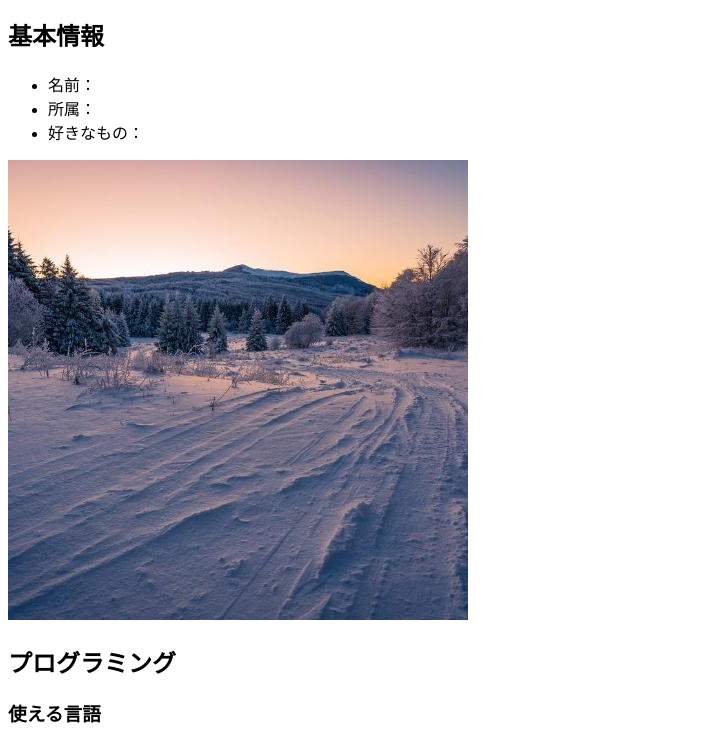
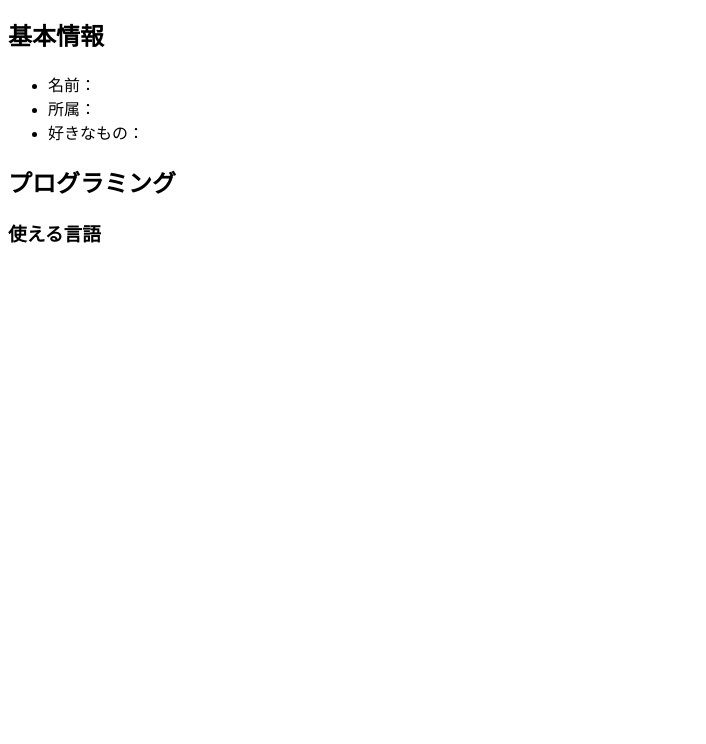
Before and after one commit to Nature-07/Nature-07.github.io, a plain HTML site: page index.html in a window 1280 px wide. Shown: the part 116-860 px from the top of the page, without its empty margins (0-706 px from the left). After the commit the page ends 800 px from the top, so only its background shows below. Drawn offline with Linux system fonts and the light colour scheme.

Commit message:
Update index.html

```diff
--- a/index.html
+++ b/index.html
@@ -24,8 +24,6 @@
 
 </div>
 
-<img src="./img.jpeg">
-
 <div>
 
     <h2>プログラミング</h2>
```
